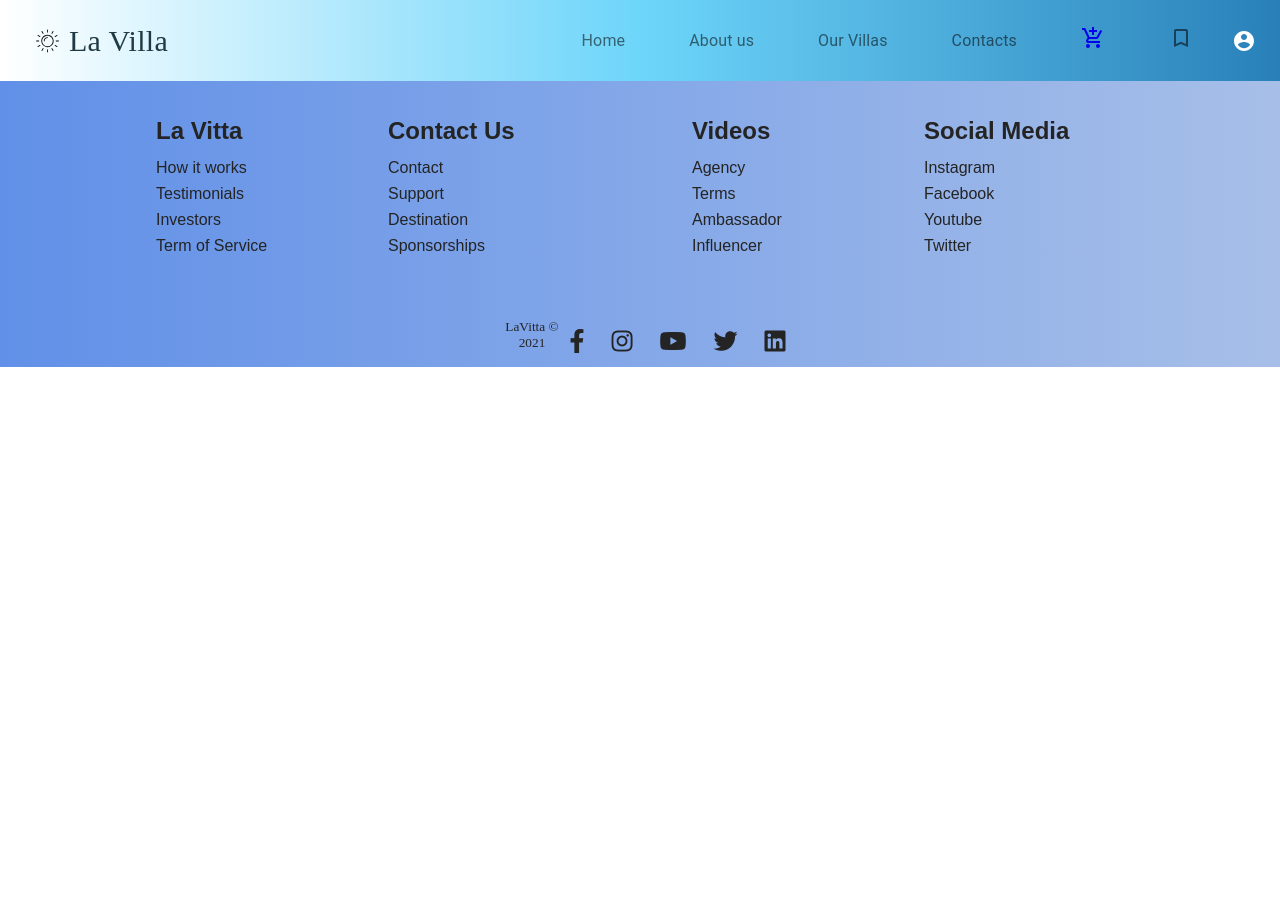
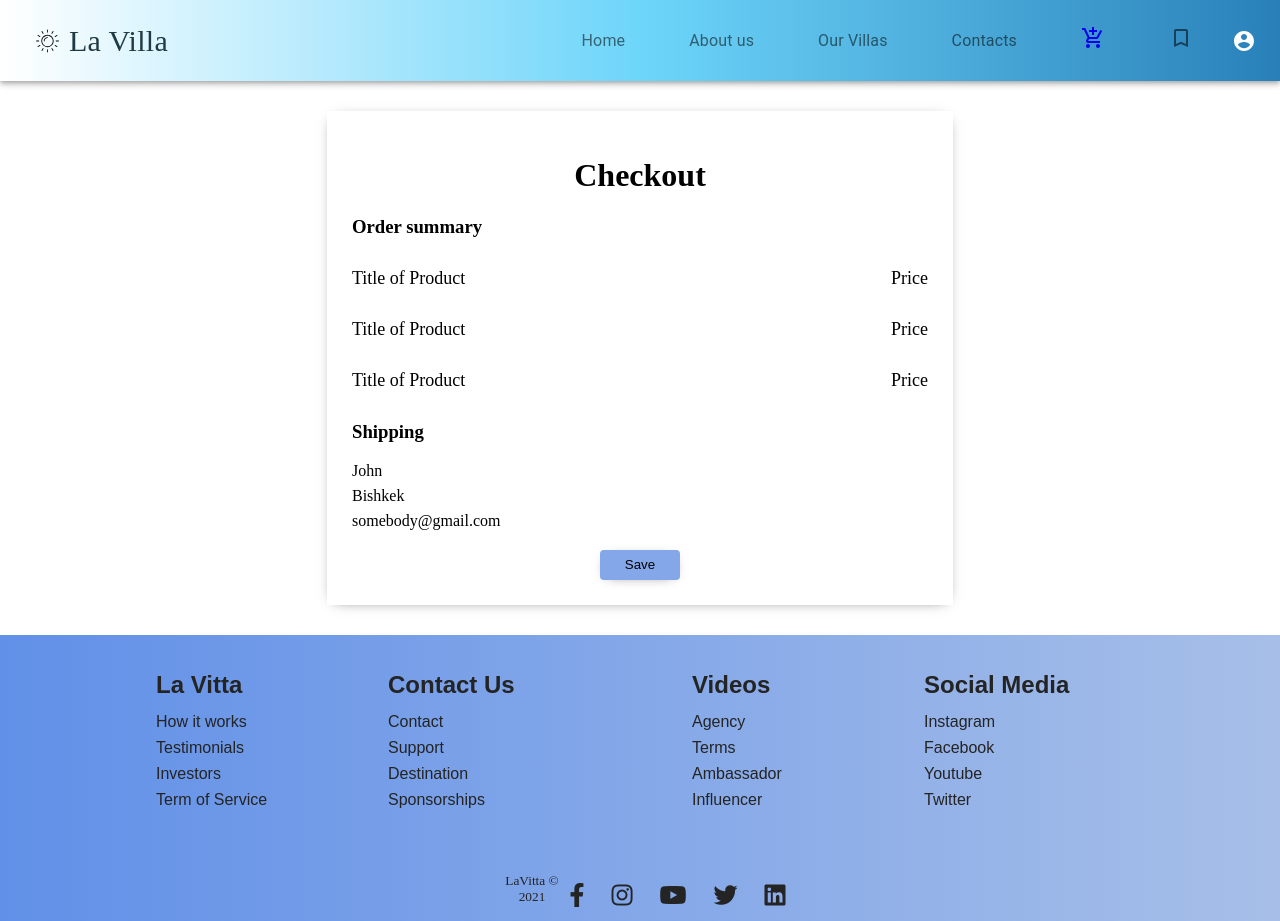
Before and after one commit to Begimai02/La_Villa, a React (Create React App) app: page /book in a window 1280 px wide. Before the commit the page ends 800 px from the top, so only its background shows below. Built offline with nearby package versions, Linux system fonts and the light colour scheme; a web font is replaced by a local one.

Commit message:
comms & likes & favos

```diff
--- /dev/null
+++ b/src/BookingForm/BookingEnd.module.css
@@ -0,0 +1,40 @@
+.container{
+  width: 45%;
+  max-height: 800px;
+  margin: 30px auto;
+  box-shadow: 0px 2px 14px -8px rgba(0,0,0,0.75);
+  padding: 25px;
+}
+
+.summary{
+  text-align: start;
+}
+
+.products{
+  display: flex;
+  justify-content: space-between;
+  font-size: 18px;
+  margin-bottom: 30px;
+  margin-top: 30px;
+}
+
+.title{
+  font-size: 18px;
+}
+
+.info{
+  margin-bottom: 20px;
+}
+
+.infoItem{
+  margin-bottom: 7px;
+}
+
+.btn{
+  width: 80px;
+  background-color: #83a7e8;
+  border: none;
+  height: 30px;
+  border-radius: 4px;
+  box-shadow: 0px 2px 14px -8px rgba(0,0,0,0.75);
+}
--- /dev/null
+++ b/src/BookingForm/testEnd.jsx
@@ -0,0 +1,62 @@
+import React from 'react';
+import classes from './BookingEnd.module.css'
+
+const testEnd = () => {
+  return (
+    <div className={classes.container}>
+      <h1>Checkout</h1>
+      <div className={classes.summary}>
+        <h3 >Order summary</h3>
+        <div className={classes.products}>
+          <div className={classes.title}>
+            Title of Product
+          </div>
+          <div>
+            Price
+          </div>
+        </div>
+
+        <div className={classes.products}>
+          <div className={classes.title}>
+            Title of Product
+          </div>
+          <div>
+            Price
+          </div>
+        </div>
+
+
+        <div className={classes.products}>
+          <div className={classes.title}>
+            Title of Product
+          </div>
+          <div>
+            Price
+          </div>
+        </div>
+
+
+        <div className={classes.info}>
+          <div>
+          <h3> Shipping </h3>
+          </div>
+          <div className={classes.infoItem}>
+            John
+          </div>
+          <div className={classes.infoItem}>
+            Bishkek
+          </div>
+          <div className={classes.infoItem}>
+            somebody@gmail.com
+          </div>
+
+        </div>
+
+
+      </div>
+      <button className={classes.btn} >Save</button>
+    </div>
+  );
+};
+
+export default testEnd;
--- a/src/Routes.js
+++ b/src/Routes.js
@@ -23,6 +23,7 @@ import Footer from './components/Footer/Footer';
 import Favorite from './components/Favorite/Favorite';
 import FooterNew from './components/Footer/FooterNew';
 import CommentContextProvider from './contexts/CommentContext';
+import testEnd from './BookingForm/testEnd';
 
 const Routes = () => {
   return (
@@ -56,6 +57,8 @@ const Routes = () => {
 
                 {/* <Route exact path="/footer" component={Footer} />  My blue footer */}
                 <Route exact path="/favorite" component={Favorite} />
+
+                <Route exact path="/book" component={testEnd} />
               </Switch>
               <FooterNew />
             </BrowserRouter>
--- a/src/components/MainBox/Mainbox.jsx
+++ b/src/components/MainBox/Mainbox.jsx
@@ -18,10 +18,10 @@ const Mainbox = () => {
             {/* <SearchSection/> */}
 
             <MainList />
-            {/* <Offers /> */}
-            {/* <Gallery /> */}
-            {/* <AboutUs /> */}
-           {/* <FooterNew /> */}
+            <Offers />
+            <Gallery />
+            <AboutUs />
+           <FooterNew />
 
         </div >
     );
```
